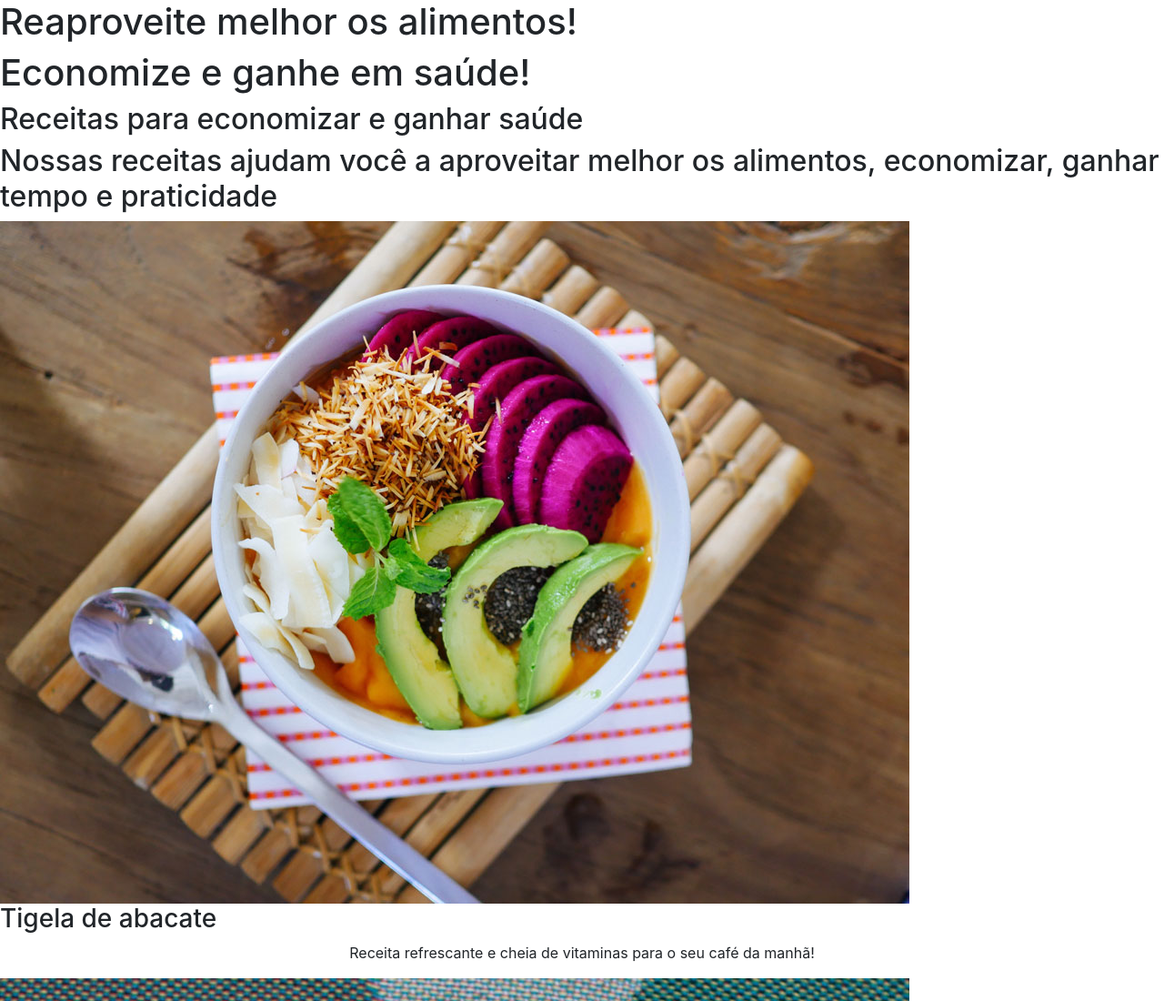
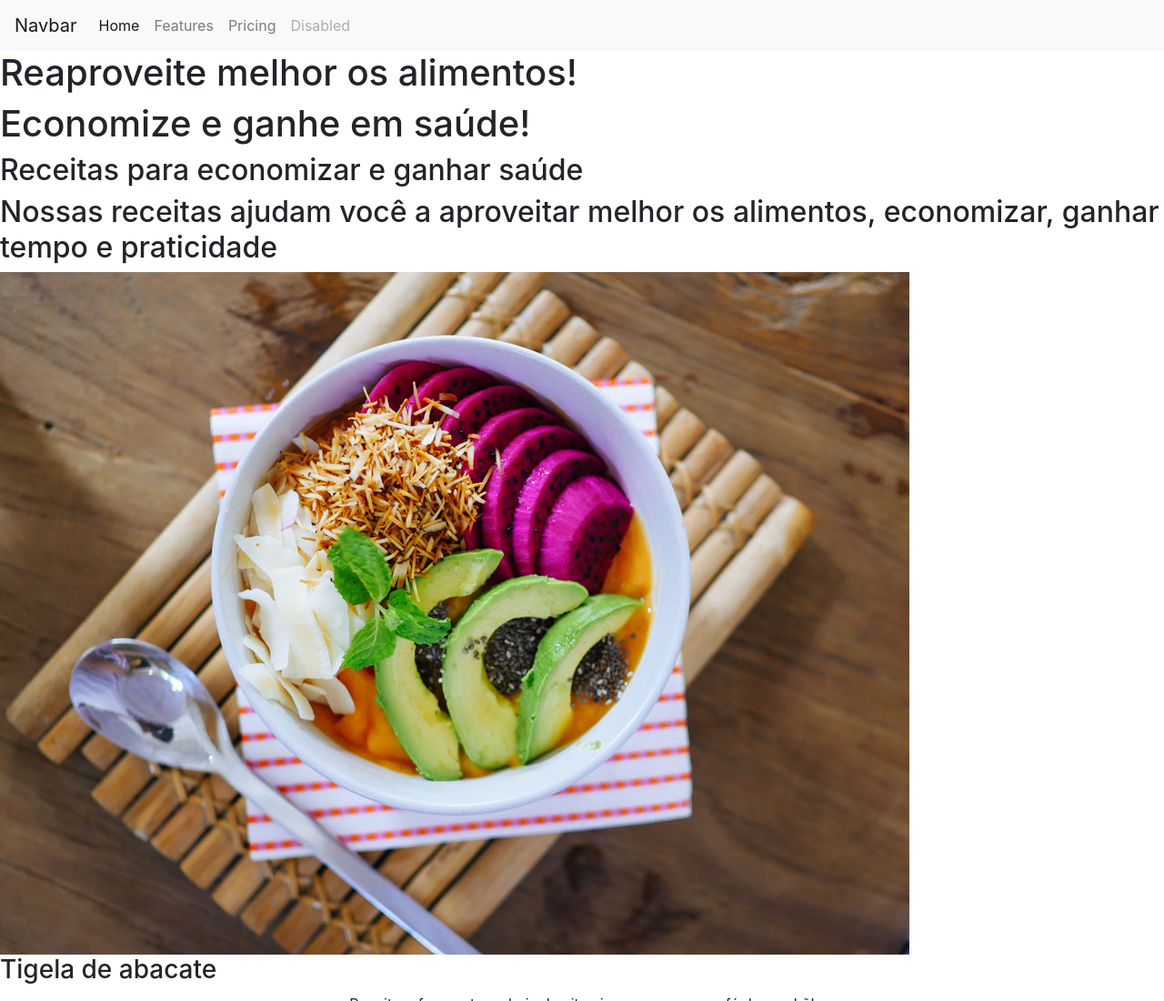
Before and after one commit to carsonmars/barbearia-alura, a plain HTML site: page bootstrap4-page-responsiva/index.html in a window 1280 px wide. Shown: the top 1100 px of the page at 91% size. Drawn offline with nearby package versions, Linux system fonts and the light colour scheme; files that its build step writes are made by us from their sources.

Commit message:
Adicionando NavBar responsiva.

```diff
--- a/bootstrap4-page-responsiva/index.html
+++ b/bootstrap4-page-responsiva/index.html
@@ -14,6 +14,24 @@
 </head>
 
 <body>
+
+  <!--NAvBar extraída da documentação do BootStrap v4.3-->
+  <nav class="navbar navbar-expand-lg navbar-light bg-light">
+    <a class="navbar-brand" href="#">Navbar</a>
+    <button class="navbar-toggler" type="button" data-toggle="collapse" data-target="#navbarNavAltMarkup"
+    aria-controls="navbarNavAltMarkup" aria-expanded="false" aria-label="Toggle navigation">
+    <span class="navbar-toggler-icon"></span>
+    </button>
+    <div class="collapse navbar-collapse" id="navbarNavAltMarkup">
+      <div class="navbar-nav">
+        <a class="nav-item nav-link active" href="#">Home <span class="sr-only">(current)</span></a>
+        <a class="nav-item nav-link" href="#">Features</a>
+        <a class="nav-item nav-link" href="#">Pricing</a>
+        <a class="nav-item nav-link disabled" href="#" tabindex="-1" aria-disabled="true">Disabled</a>
+      </div>
+    </div>
+  </nav>
+
   <title>fruto & fruta</title>
 
   <h1>Reaproveite melhor os alimentos!</h1>
```
Also changed, not shown: bootstrap4-page-responsiva/teoria/1 - O que são CDN's.txt (added).
